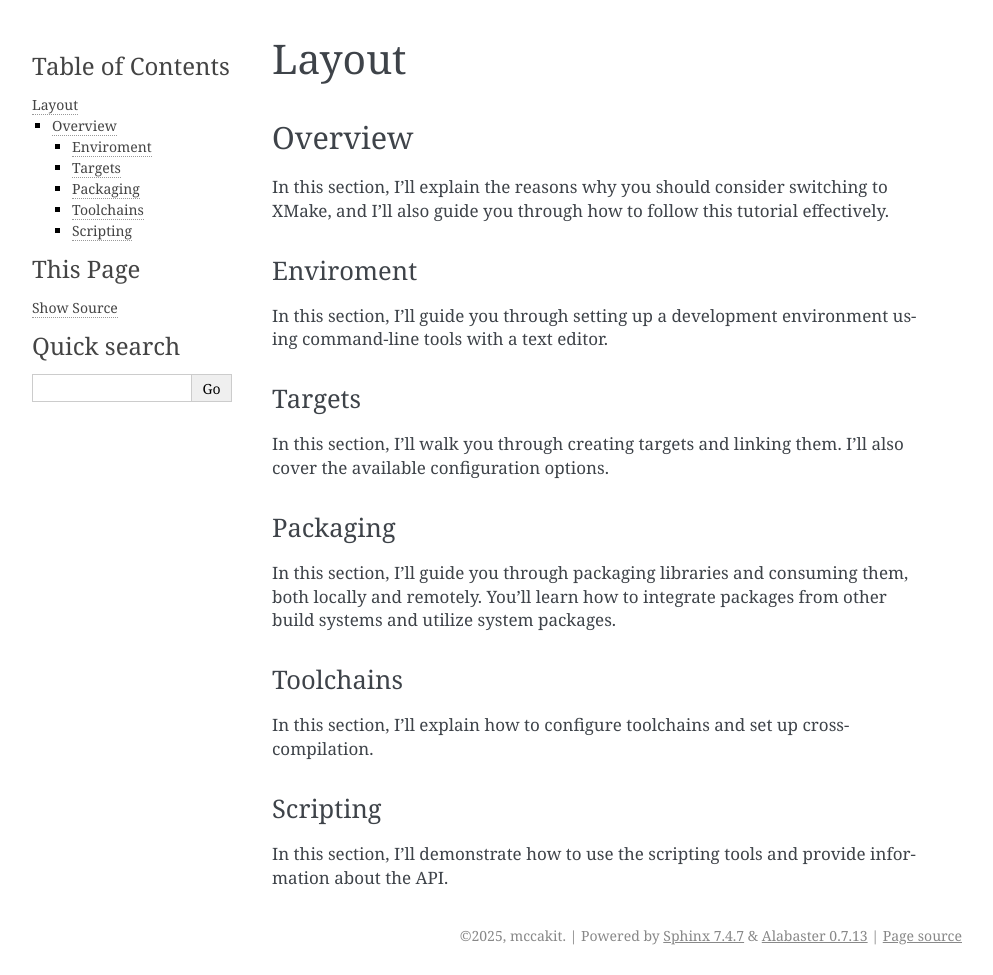
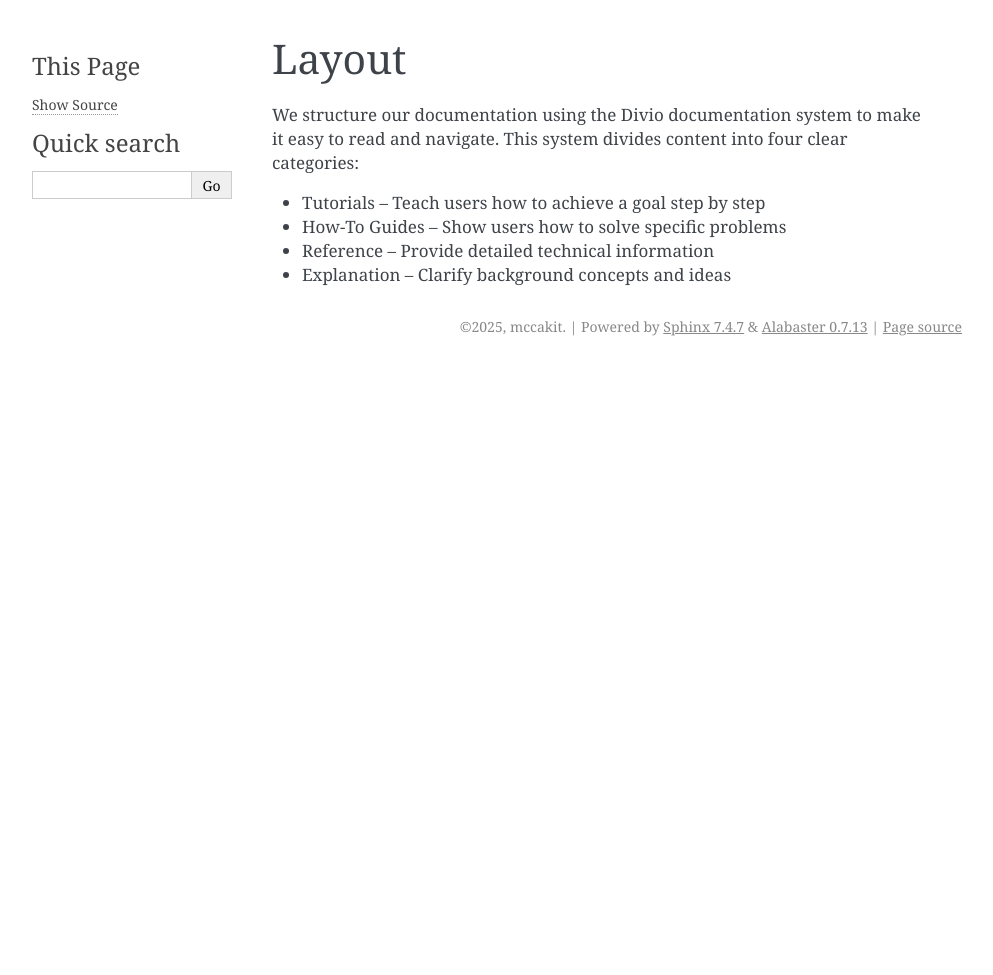
Before and after one commit to mccakit/learn_xmake, a Sphinx documentation site: the page built from docs/source/introduction/layout.rst, in a window 1280 px wide. Shown: the whole page, without its empty margins (148-1141 px from the left). Built offline with Sphinx 7.4.7, drawn with Linux system fonts in a browser that asks for light colours; after the commit the page ends 900 px from its top, so only the background shows below that.

Commit message:
quadrant baby2

```diff
--- a/docs/source/introduction/layout.rst
+++ b/docs/source/introduction/layout.rst
@@ -2,41 +2,11 @@
  Layout
 ########
 
-**********
- Overview
-**********
+We structure our documentation using the Divio documentation system to
+make it easy to read and navigate. This system divides content into four
+clear categories:
 
-In this section, I'll explain the reasons why you should consider
-switching to XMake, and I'll also guide you through how to follow this
-tutorial effectively.
-
-Enviroment
-==========
-
-In this section, I'll guide you through setting up a development
-environment using command-line tools with a text editor.
-
-Targets
-=======
-
-In this section, I'll walk you through creating targets and linking
-them. I'll also cover the available configuration options.
-
-Packaging
-=========
-
-In this section, I'll guide you through packaging libraries and
-consuming them, both locally and remotely. You'll learn how to integrate
-packages from other build systems and utilize system packages.
-
-Toolchains
-==========
-
-In this section, I'll explain how to configure toolchains and set up
-cross-compilation.
-
-Scripting
-=========
-
-In this section, I'll demonstrate how to use the scripting tools and
-provide information about the API.
+-  Tutorials – Teach users how to achieve a goal step by step
+-  How-To Guides – Show users how to solve specific problems
+-  Reference – Provide detailed technical information
+-  Explanation – Clarify background concepts and ideas
```
